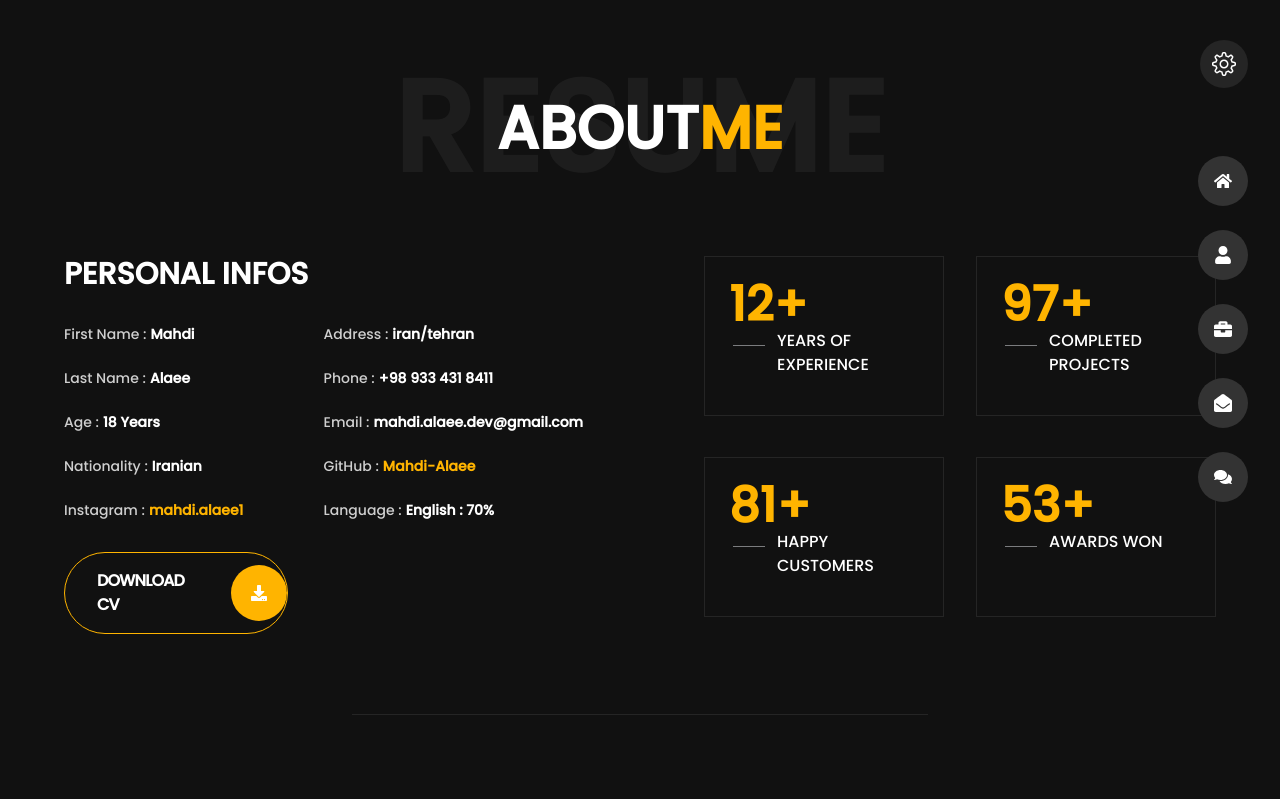
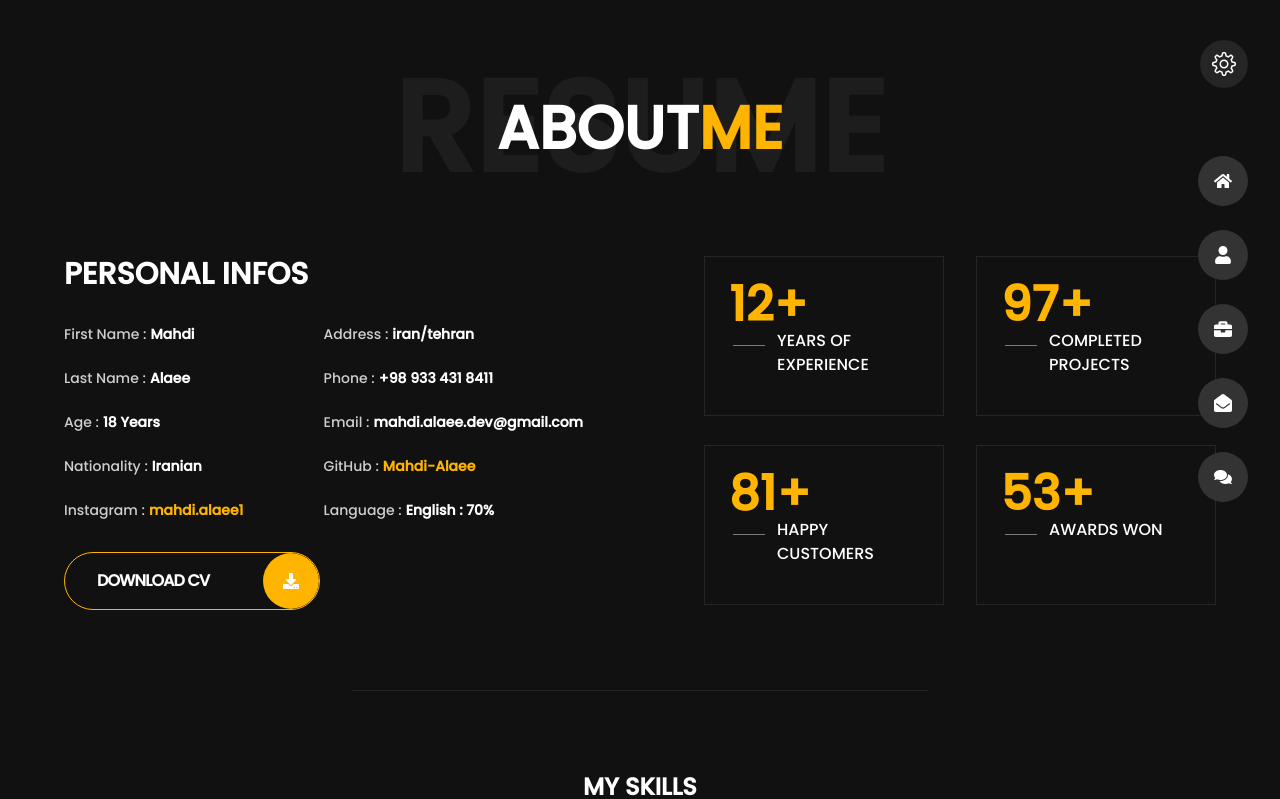
Before and after one commit to Mahdi-Alaee/My-Personal-Website, a React (Vite) app: page /about in a window 1280 px wide. Shown: the top 799 px of the page. Built offline with nearby package versions, Linux system fonts and the light colour scheme.

Commit message:
fix a little bug in About page

```diff
--- a/src/pages/About/components/PersonalInfos.tsx
+++ b/src/pages/About/components/PersonalInfos.tsx
@@ -84,7 +84,7 @@ const PersonalInfos: React.FC = () => {
         <LinkButton
           to="https://digikala.com"
           icon={<FaDownload />}
-          className="max-w-56 mt-8"
+          className="max-w-64 mt-8"
         >
           Download CV
         </LinkButton>
```
